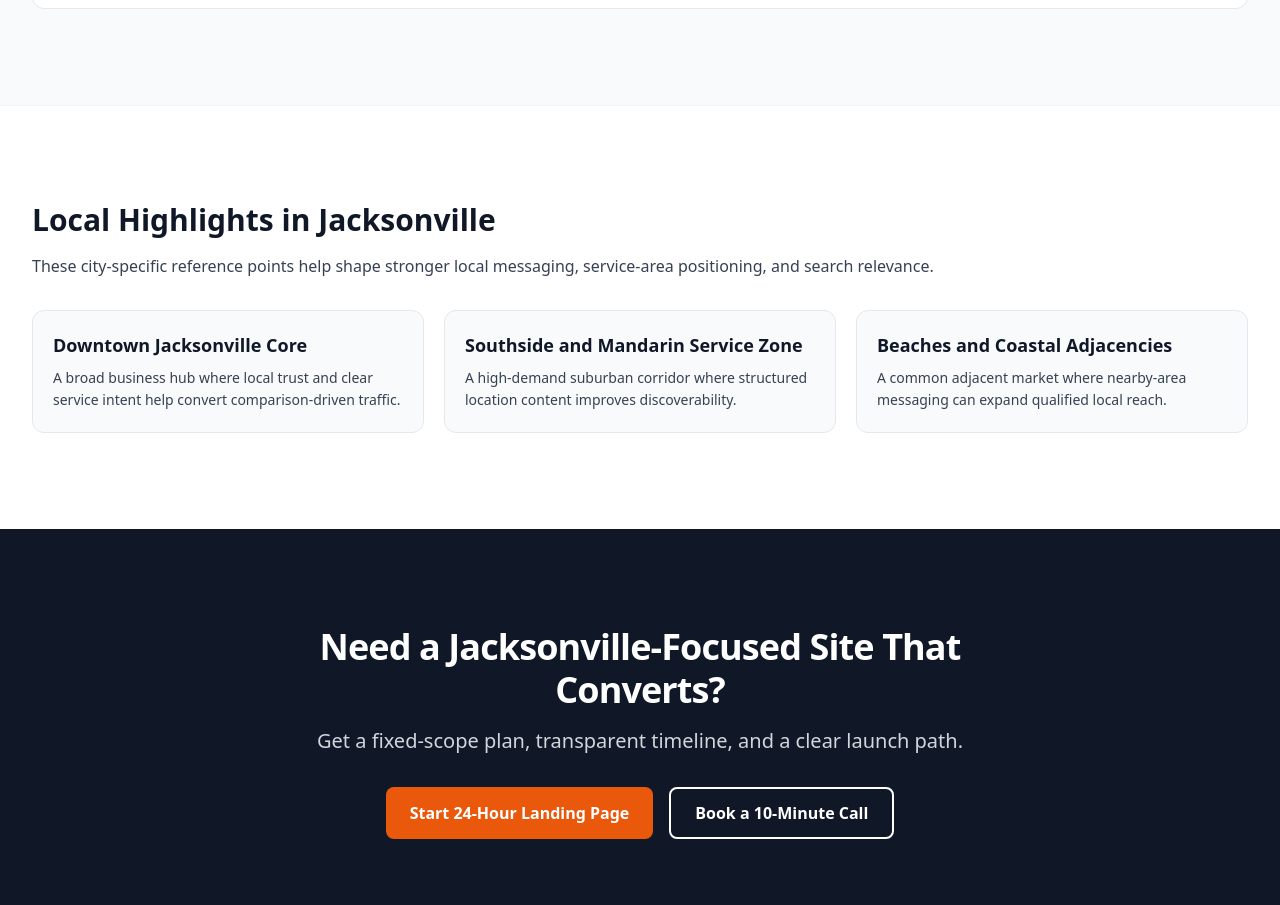
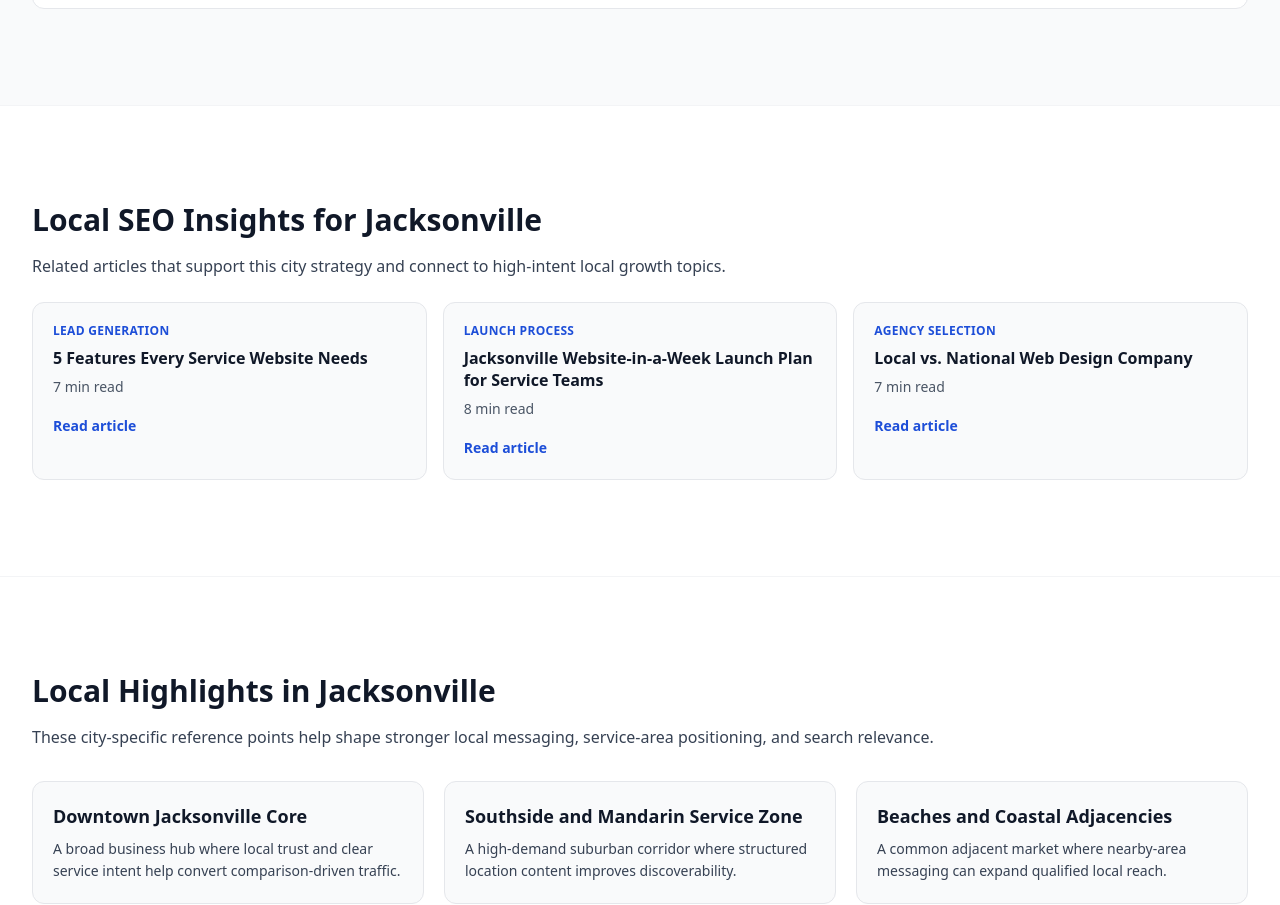
Before and after one commit to nomadghibi/reliablewebco, a Next.js app: page /locations/jacksonville-fl in a window 1280 px wide. Shown: the part 3384-4289 px from the top of the page. Built offline with nearby package versions, Linux system fonts and the light colour scheme; no server answers.

Commit message:
Add city-based blog clusters to location and service pages

```diff
--- a/src/app/locations/[slug]/page.tsx
+++ b/src/app/locations/[slug]/page.tsx
@@ -8,6 +8,7 @@ import JsonLd from '@/components/JsonLd';
 import LocalIntentCtas from '@/components/LocalIntentCtas';
 import { floridaLocations, getLocationBySlug } from '@/data/locations';
 import { localSeoServices } from '@/data/local-seo';
+import { getBlogPostsForCity } from '@/data/blog';
 
 interface PageProps {
   params: Promise<{
@@ -68,6 +69,7 @@ export default async function LocationPage({ params }: PageProps) {
   if (!location) {
     notFound();
   }
+  const cityBlogPosts = getBlogPostsForCity(location.city, 3);
 
   const serviceSchema = {
     '@context': 'https://schema.org',
@@ -317,6 +319,35 @@ export default async function LocationPage({ params }: PageProps) {
         </div>
       </section>
 
+      {cityBlogPosts.length > 0 && (
+        <section className="section-padding bg-white border-t border-gray-100">
+          <div className="container-custom max-w-6xl">
+            <h2 className="text-2xl md:text-3xl font-bold text-gray-900 mb-4">
+              Local SEO Insights for {location.city}
+            </h2>
+            <p className="text-gray-700 mb-6">
+              Related articles that support this city strategy and connect to high-intent local growth topics.
+            </p>
+            <div className="grid md:grid-cols-3 gap-4">
+              {cityBlogPosts.map((post) => (
+                <article key={post.slug} className="rounded-xl border border-gray-200 bg-gray-50 p-5">
+                  <p className="text-xs font-semibold uppercase tracking-wide text-primary-700 mb-2">{post.category}</p>
+                  <h3 className="font-bold text-gray-900 mb-2 leading-snug">
+                    <Link href={`/blog/${post.slug}`} className="hover:text-primary-700 transition-colors">
+                      {post.title}
+                    </Link>
+                  </h3>
+                  <p className="text-sm text-gray-600 mb-4">{post.readingTime}</p>
+                  <Link href={`/blog/${post.slug}`} className="text-sm font-semibold text-primary-700 hover:text-primary-800">
+                    Read article
+                  </Link>
+                </article>
+              ))}
+            </div>
+          </div>
+        </section>
+      )}
+
       <section className="section-padding bg-white border-t border-gray-100">
         <div className="container-custom max-w-6xl">
           <h2 className="text-2xl md:text-3xl font-bold text-gray-900 mb-4">
--- a/src/app/services/[service]/[city]/page.tsx
+++ b/src/app/services/[service]/[city]/page.tsx
@@ -8,6 +8,7 @@ import JsonLd from '@/components/JsonLd';
 import LocalIntentCtas from '@/components/LocalIntentCtas';
 import { floridaLocations, getLocationBySlug } from '@/data/locations';
 import { getLocalSeoServiceBySlug, localSeoServiceCityPairs } from '@/data/local-seo';
+import { getBlogPostsForCity } from '@/data/blog';
 
 interface PageProps {
   params: Promise<{
@@ -64,6 +65,7 @@ export default async function ServiceCityPage({ params }: PageProps) {
   if (!service || !city) {
     notFound();
   }
+  const cityBlogPosts = getBlogPostsForCity(city.city, 3);
 
   const serviceUrl = `https://reliablewebstudio.com/services/${service.slug}/${city.slug}`;
   const relatedCitiesByRegion = floridaLocations
@@ -320,6 +322,35 @@ export default async function ServiceCityPage({ params }: PageProps) {
         </div>
       </section>
 
+      {cityBlogPosts.length > 0 && (
+        <section className="section-padding bg-white border-t border-gray-100">
+          <div className="container-custom max-w-6xl">
+            <h2 className="text-2xl md:text-3xl font-bold text-gray-900 mb-4">
+              Related {city.city} SEO Articles
+            </h2>
+            <p className="text-gray-700 mb-6">
+              Continue with local content that supports this service + city conversion strategy.
+            </p>
+            <div className="grid md:grid-cols-3 gap-4">
+              {cityBlogPosts.map((post) => (
+                <article key={post.slug} className="rounded-xl border border-gray-200 bg-gray-50 p-5">
+                  <p className="text-xs font-semibold uppercase tracking-wide text-primary-700 mb-2">{post.category}</p>
+                  <h3 className="font-bold text-gray-900 mb-2 leading-snug">
+                    <Link href={`/blog/${post.slug}`} className="hover:text-primary-700 transition-colors">
+                      {post.title}
+                    </Link>
+                  </h3>
+                  <p className="text-sm text-gray-600 mb-4">{post.readingTime}</p>
+                  <Link href={`/blog/${post.slug}`} className="text-sm font-semibold text-primary-700 hover:text-primary-800">
+                    Read article
+                  </Link>
+                </article>
+              ))}
+            </div>
+          </div>
+        </section>
+      )}
+
       <section className="section-padding bg-white">
         <div className="container-custom max-w-6xl">
           <div className="rounded-xl border border-gray-200 p-6 md:p-8 bg-gray-50">
@@ -342,8 +373,8 @@ export default async function ServiceCityPage({ params }: PageProps) {
       <CTASection
         title={`Need ${service.name} for ${city.city}?`}
         subtitle="Get a fixed-scope SEO and conversion plan built for local lead generation."
-        primaryCTA={{ text: 'Start My $499 Page', href: '/contact' }}
-        secondaryCTA={{ text: 'Book a 10-Minute Call', href: '/contact' }}
+        primaryCTA={{ text: 'Start 24-Hour Landing Page', href: '/checkout?package=landingPage' }}
+        secondaryCTA={{ text: 'Book a 10-Minute Call', href: '/contact#book-call' }}
         darkBg={true}
         trackingLocation="service_city_cta_section"
         trackingContext={{
--- a/src/data/blog.ts
+++ b/src/data/blog.ts
@@ -2067,3 +2067,61 @@ export function getLatestBlogPosts(limit = blogPosts.length): BlogPost[] {
     .sort((a, b) => new Date(b.publishedAt).getTime() - new Date(a.publishedAt).getTime())
     .slice(0, limit);
 }
+
+function normalizeCityToken(value: string) {
+  return value.trim().toLowerCase();
+}
+
+export function getBlogPostsForCity(cityName: string, limit = 3): BlogPost[] {
+  const targetCity = normalizeCityToken(cityName);
+  const ranked = blogPosts
+    .map((post) => {
+      let score = 0;
+
+      for (const cityFocus of post.cityFocus) {
+        const normalizedFocus = normalizeCityToken(cityFocus);
+
+        if (normalizedFocus === targetCity) {
+          score += 8;
+          continue;
+        }
+
+        if (normalizedFocus.includes(targetCity) || targetCity.includes(normalizedFocus)) {
+          score += 5;
+          continue;
+        }
+
+        if (normalizedFocus.includes('florida statewide')) {
+          score += 2;
+          continue;
+        }
+
+        if (normalizedFocus.includes('florida')) {
+          score += 1;
+        }
+      }
+
+      if (post.keywords.some((keyword) => normalizeCityToken(keyword).includes(targetCity))) {
+        score += 2;
+      }
+
+      if (['Local SEO', 'Lead Generation', 'Conversion', 'Landing Pages', 'Web Design'].includes(post.category)) {
+        score += 1;
+      }
+
+      return { post, score };
+    })
+    .sort((a, b) => {
+      if (b.score !== a.score) return b.score - a.score;
+      return new Date(b.post.publishedAt).getTime() - new Date(a.post.publishedAt).getTime();
+    });
+
+  const primary = ranked.filter((entry) => entry.score > 0).slice(0, limit).map((entry) => entry.post);
+  if (primary.length >= limit) return primary;
+
+  const fallback = getLatestBlogPosts(limit * 2).filter(
+    (post) => !primary.some((selected) => selected.slug === post.slug)
+  );
+
+  return [...primary, ...fallback].slice(0, limit);
+}
```
